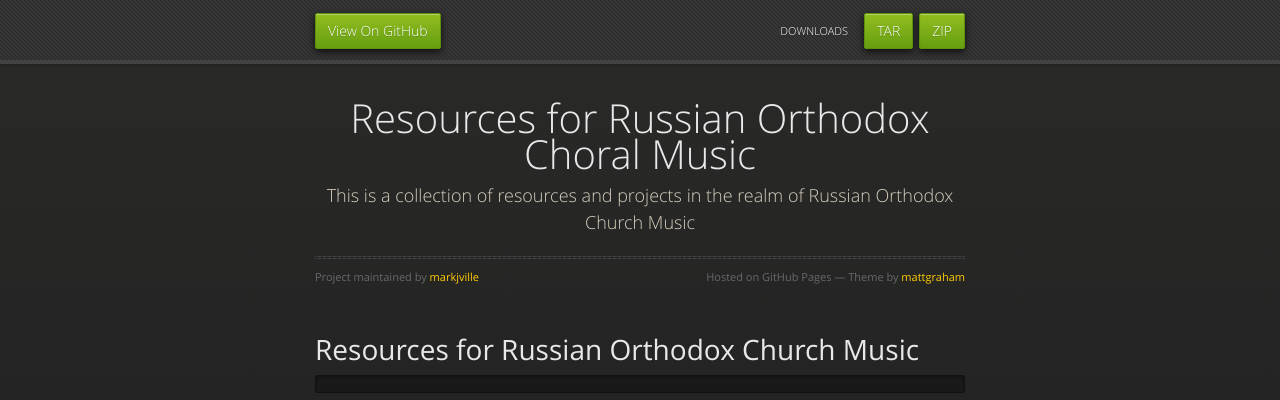
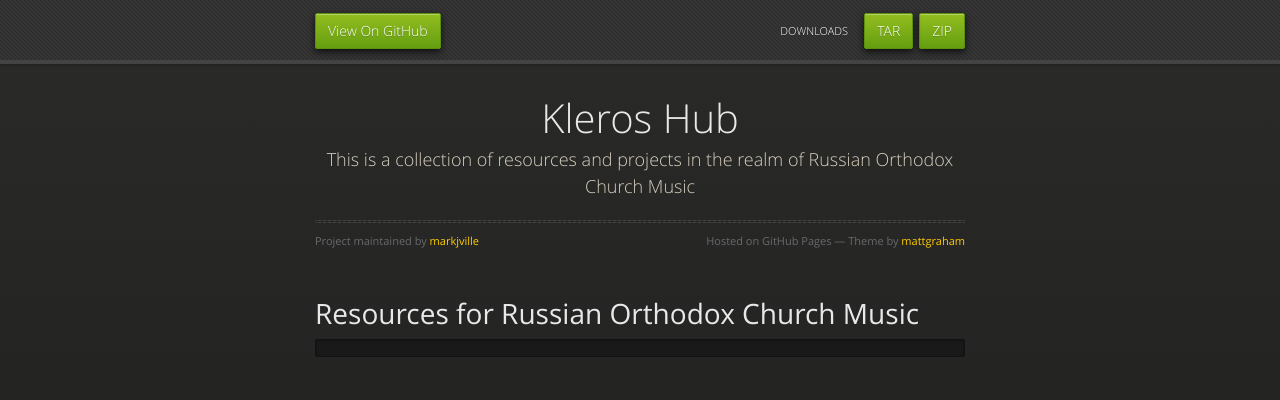
Before and after one commit to markjville/markjville.github.io, a Jekyll site: the page built from index.md, in a window 1280 px wide. Shown: the top 400 px of the page. Built offline with Jekyll 4.4.1, drawn with Linux system fonts in a browser that asks for light colours; our own code applies the rules of GitHub Pages for plain Markdown files.

Commit message:
Update _config.yml

```diff
--- a/_config.yml
+++ b/_config.yml
@@ -1,4 +1,4 @@
-title: Resources for Russian Orthodox Choral Music
+title: Kleros Hub
 description: This is a collection of resources and projects in the realm of Russian Orthodox Church Music
 show_downloads: true
 google_analytics:
```
